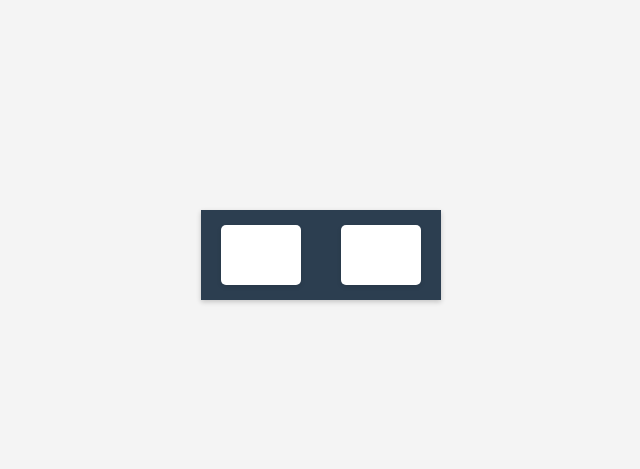
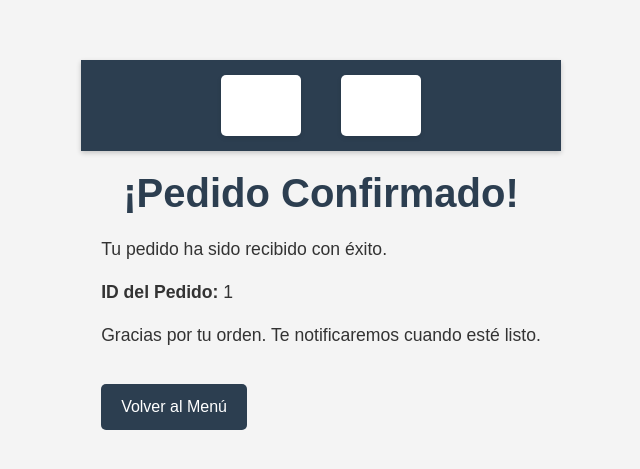
Before and after one commit to LucaCeresole/Fuaaa-menu-app, a React (Vite) app: page /order-confirmation/1 in a window 1280 px wide. Before the commit this address had no page. Shown: the part 145-614 px from the top of the page, without its empty margins (319-959 px from the left). Built offline with nearby package versions, Linux system fonts and the light colour scheme; no server answers; the database is empty.

Commit message:
Add order confirmation page and routing

```diff
--- a/src/App.css
+++ b/src/App.css
@@ -38,6 +38,7 @@ h3 {
 
 p {
   margin-bottom: 15px;
+  font-size: 1.1rem;
 }
 
 ul {
@@ -87,3 +88,7 @@ button:hover {
 .modal-content button:hover {
   opacity: 0.9;
 }
+
+a:hover {
+  background-color: #34495e;
+}
--- a/src/App.jsx
+++ b/src/App.jsx
@@ -1,20 +1,36 @@
-import React from 'react';
+import React, { useEffect } from 'react';
 import { BrowserRouter as Router, Routes, Route } from 'react-router-dom';
+import { db } from './services/firebase';
+import { collection, getDocs } from 'firebase/firestore';
+import Navbar from './components/Navbar';
 import Home from './pages/Home';
 import Menu from './pages/Menu';
-import Navbar from './components/Navbar'
+import OrderConfirmation from './pages/OrderConfirmation';
 import './App.css';
 
 const App = () => {
+  useEffect(() => {
+    const fetchData = async () => {
+      try {
+        const querySnapshot = await getDocs(collection(db, 'test'));
+        querySnapshot.forEach(doc => {
+          console.log(`${doc.id} =>`, doc.data());
+        });
+      } catch (error) {
+        console.error('Error fetching data:', error);
+      }
+    };
+    fetchData();
+  }, []);
+
   return (
     <Router>
-      <div>
-        <Navbar />
-        <Routes>
-          <Route path="/" element={<Home />} />
-          <Route path="/menu" element={<Menu />} />
-        </Routes>
-      </div>
+      <Navbar />
+      <Routes>
+        <Route path="/" element={<Home />} />
+        <Route path="/menu" element={<Menu />} />
+        <Route path="/order-confirmation/:orderId" element={<OrderConfirmation />} />
+      </Routes>
     </Router>
   );
 };
--- a/src/pages/Menu.jsx
+++ b/src/pages/Menu.jsx
@@ -1,6 +1,7 @@
 import React, { useEffect, useState } from 'react';
 import { db } from '../services/firebase';
 import { collection, getDocs, addDoc } from 'firebase/firestore';
+import { useNavigate } from 'react-router-dom';
 
 const Menu = () => {
   const [products, setProducts] = useState([]);
@@ -10,6 +11,7 @@ const Menu = () => {
   const [successMessage, setSuccessMessage] = useState('');
   const [errorMessage, setErrorMessage] = useState('');
   const [showSummary, setShowSummary] = useState(false);
+  const navigate = useNavigate();
 
   useEffect(() => {
     const fetchProducts = async () => {
@@ -91,7 +93,7 @@ const Menu = () => {
     try {
       const orderItems = getOrderItems();
 
-      await addDoc(collection(db, 'orders'), {
+      const docRef = await addDoc(collection(db, 'orders'), {
         customerInfo: customerInfo.trim(),
         items: orderItems,
         total: calculateTotal(),
@@ -99,11 +101,10 @@ const Menu = () => {
         status: 'pending'
       });
 
-      setSuccessMessage('¡Pedido enviado con éxito!');
       setOrder({});
       setCustomerInfo('');
       setShowSummary(false);
-      setTimeout(() => setSuccessMessage(''), 3000);
+      navigate(`/order-confirmation/${docRef.id}`);
     } catch (error) {
       console.error('Error submitting order:', error);
       setErrorMessage('Error al enviar el pedido: ' + error.message);
--- /dev/null
+++ b/src/pages/OrderConfirmation.jsx
@@ -0,0 +1,31 @@
+import React from 'react';
+import { useParams, Link } from 'react-router-dom';
+
+const OrderConfirmation = () => {
+  const { orderId } = useParams();
+
+  return (
+    <div>
+      <h1>¡Pedido Confirmado!</h1>
+      <p>Tu pedido ha sido recibido con éxito.</p>
+      <p><strong>ID del Pedido:</strong> {orderId}</p>
+      <p>Gracias por tu orden. Te notificaremos cuando esté listo.</p>
+      <Link
+        to="/menu"
+        style={{
+          display: 'inline-block',
+          padding: '10px 20px',
+          backgroundColor: '#2c3e50',
+          color: '#fff',
+          textDecoration: 'none',
+          borderRadius: '5px',
+          marginTop: '20px'
+        }}
+      >
+        Volver al Menú
+      </Link>
+    </div>
+  );
+};
+
+export default OrderConfirmation;
```
